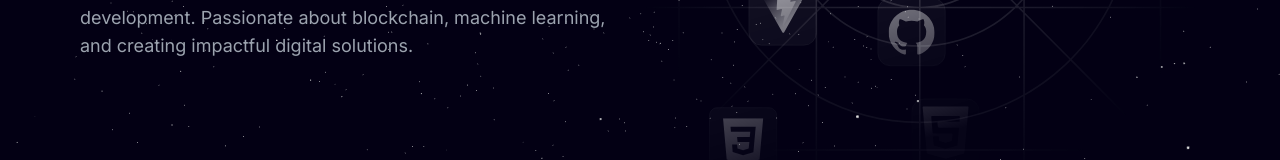
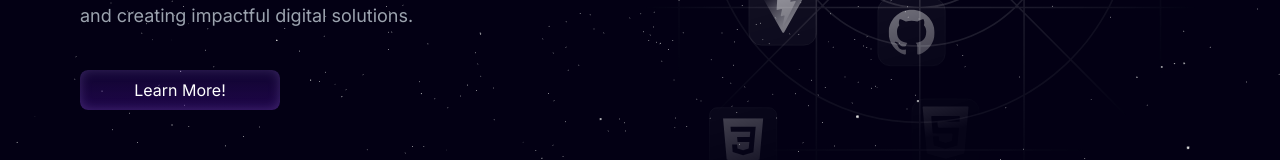
Before and after one commit to RedKarim/nextjs_portfolio, a Next.js app: page / in a window 1280 px wide. Shown: the part 533-693 px from the top of the page. Built offline with nearby package versions, Linux system fonts and the light colour scheme; a web font is replaced by a local one.

Commit message:
button restored

```diff
--- a/components/sub/HeroContent.tsx
+++ b/components/sub/HeroContent.tsx
@@ -22,7 +22,7 @@ const HeroContent = () => {
           variants={slideInFromTop}
           className="Welcome-box py-[8px] px-[7px] border border-[#7042f88b] opacity-[0.9]"
         >
-          <SparklesIcon className="text-[#b49bff] mr-[12px] h-5 w-5" />
+          <SparklesIcon className="text-[#b49bff] mr-[10px] h-5 w-5" />
           <h1 className="Welcome-text text-[13px]">
             Mahdyar Karimi`s Portfolio
           </h1>
@@ -50,6 +50,12 @@ const HeroContent = () => {
           development. Passionate about blockchain, machine learning, and
           creating impactful digital solutions.
         </motion.p>
+        <motion.a
+          variants={slideInFromLeft(1)}
+          className="py-2 button-primary text-center text-white cursor-pointer rounded-lg max-w-[200px]"
+        >
+          Learn More!
+        </motion.a>
       </div>
 
       <motion.div
```
